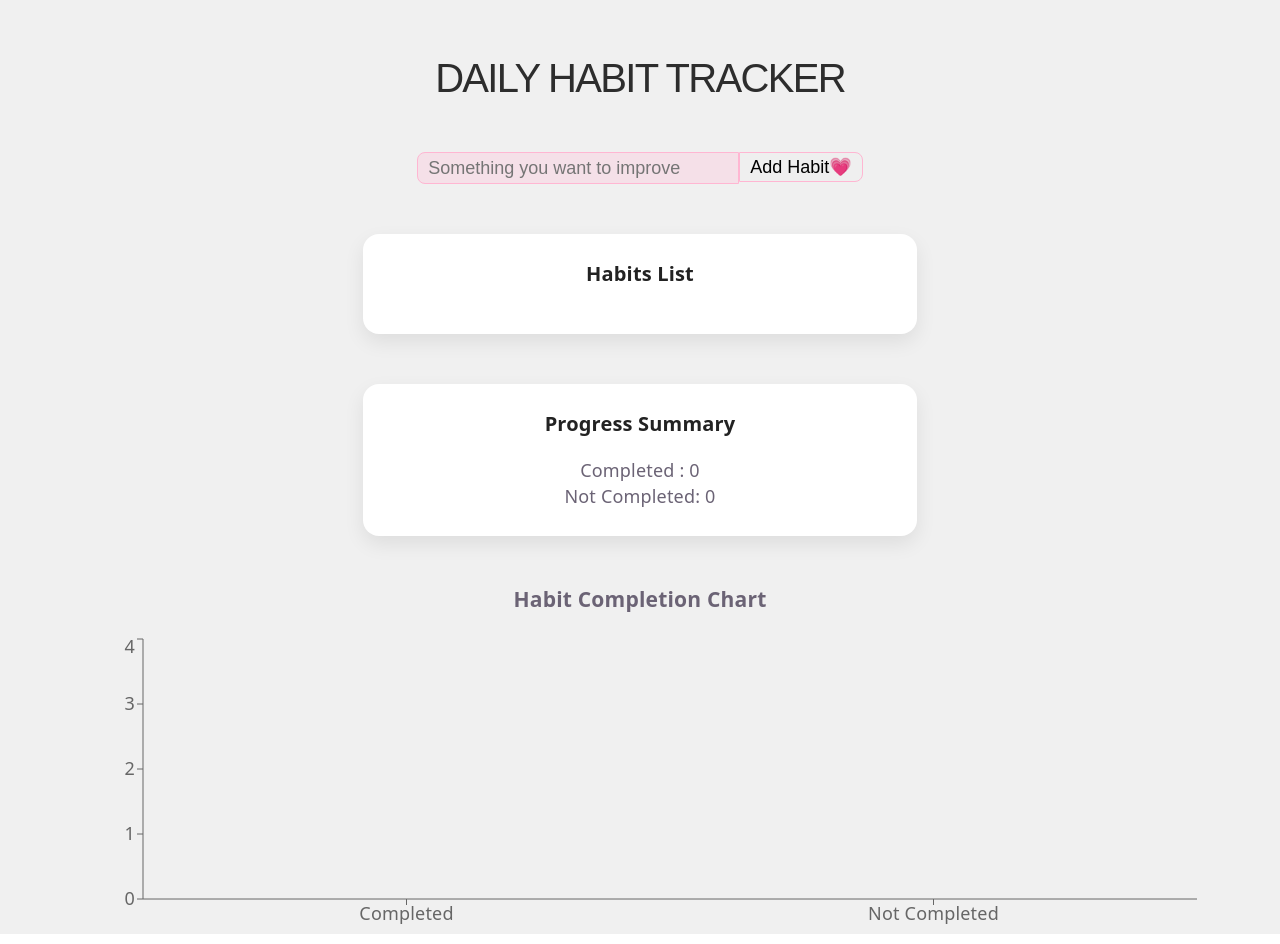
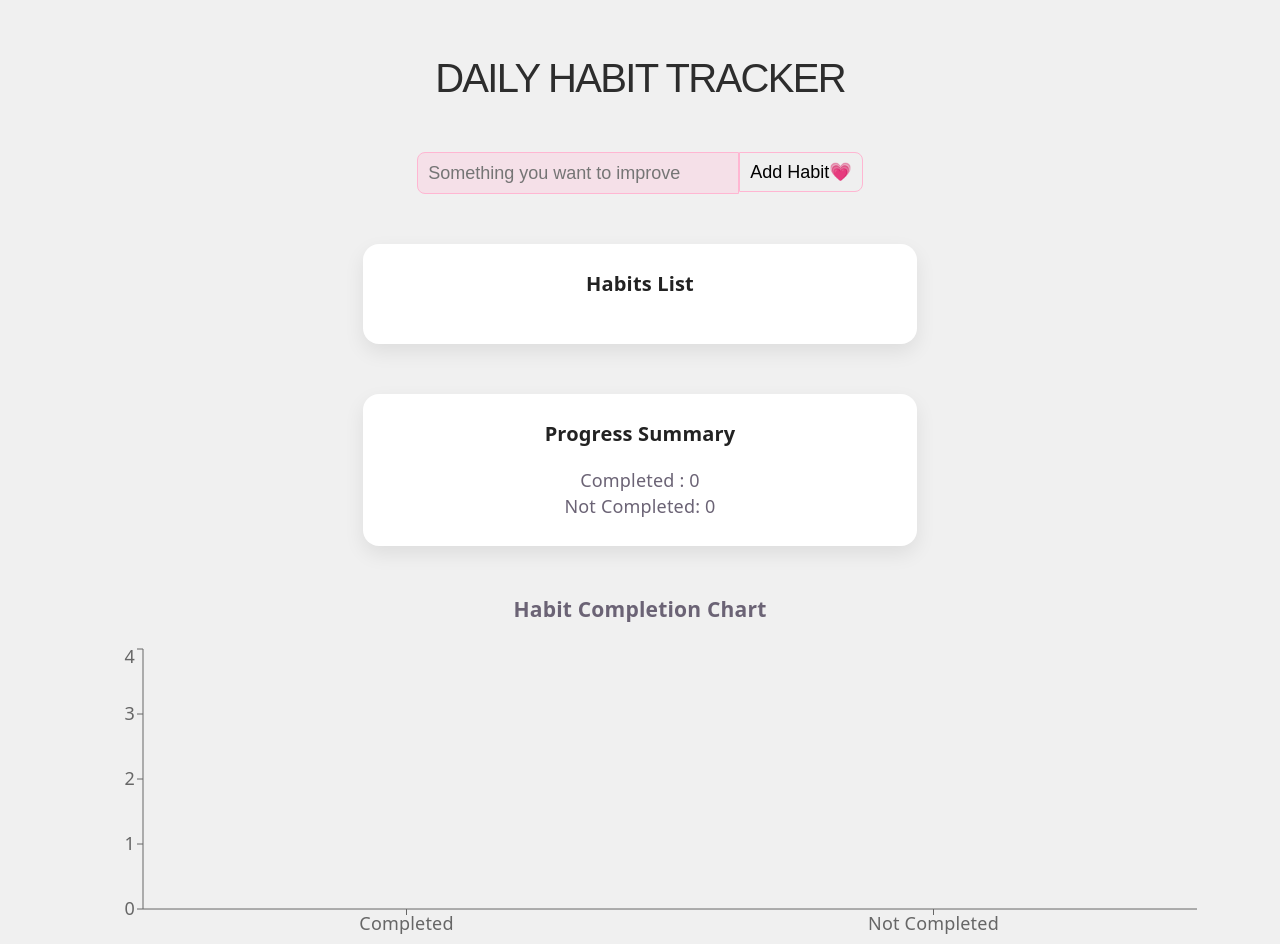
Before and after one commit to TanatswaSibanda/Habit-Tracker, a React (Vite) app: page / in a window 1280 px wide. Built offline with nearby package versions, Linux system fonts and the light colour scheme.

Commit message:
Increase input and button heights to 40px
Update App.css to raise the height of input and button elements from 30px to 40px to improve touch targets and visual consistency. Other properties (padding, font-size, border-radius) remain unchanged.

```diff
--- a/src/App.css
+++ b/src/App.css
@@ -38,7 +38,7 @@ body,
 }
 
 input {
-  height: 30px;
+  height: 40px;
   padding: 0 10px;
   font-size: 18px;
   border-radius: 8px;
@@ -51,7 +51,7 @@ input {
 }
 
 button {
-  height: 30px;
+  height: 40px;
   padding: 0 10px;
   font-size: 18px;
   border-radius: 8px;
```
